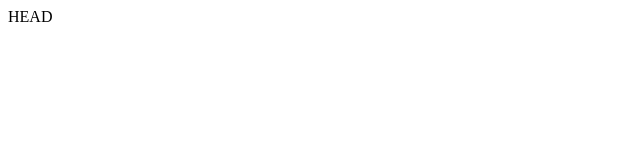
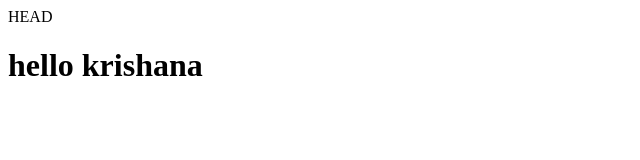
Before and after one commit to shivam-kumar-cg/conflict, a plain HTML site: page index.html in a window 1280 px wide. Shown: the whole page, without its empty margins (0-640 px from the left). Drawn offline with Linux system fonts and the light colour scheme.

Commit message:
add modified file

```diff
--- a/index.html
+++ b/index.html
@@ -9,6 +9,6 @@ HEAD
   <title>no body</title>
 </head>
 <body>
-
+    <h1>hello krishana</h1>
 </body>
 </html>
```
